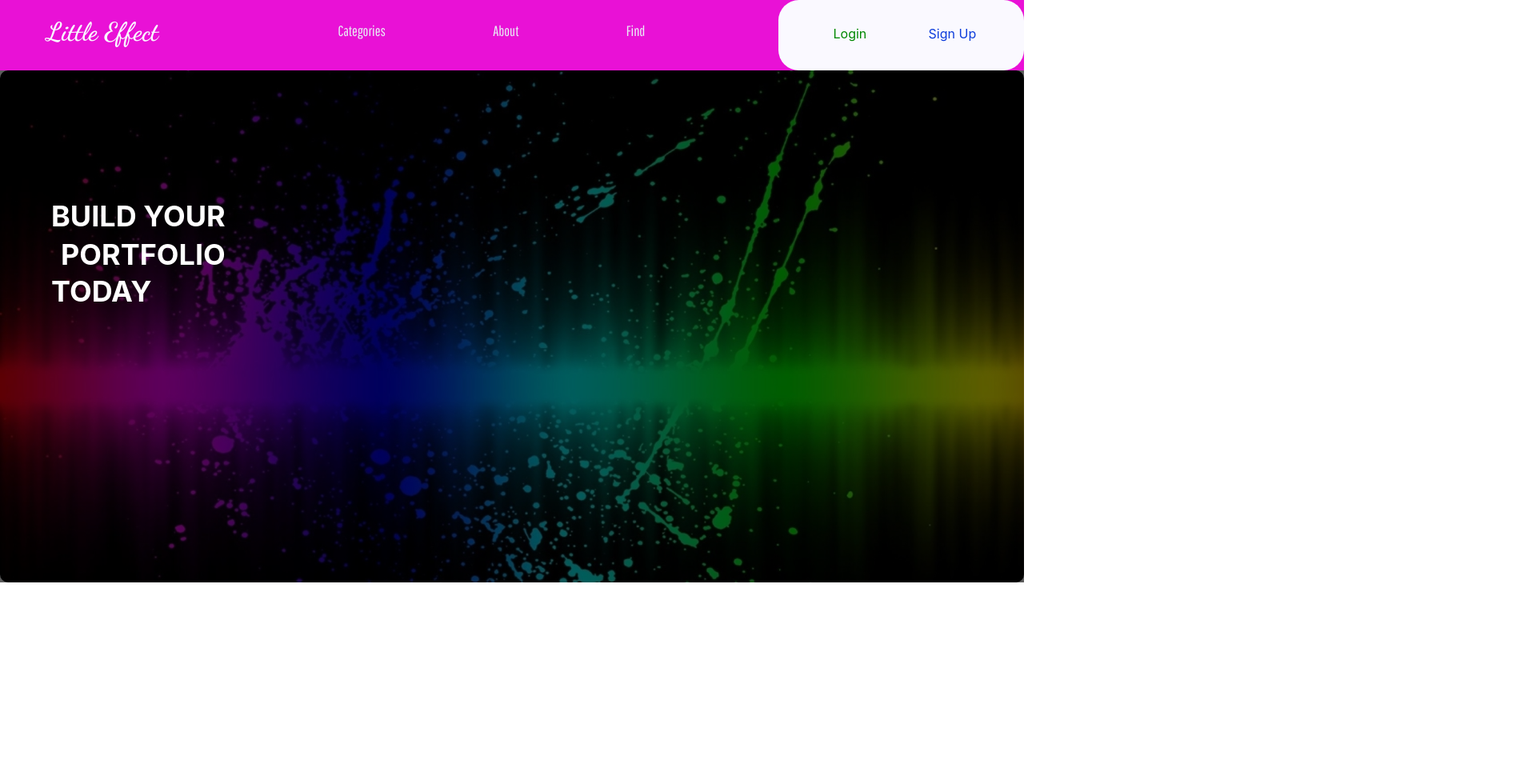
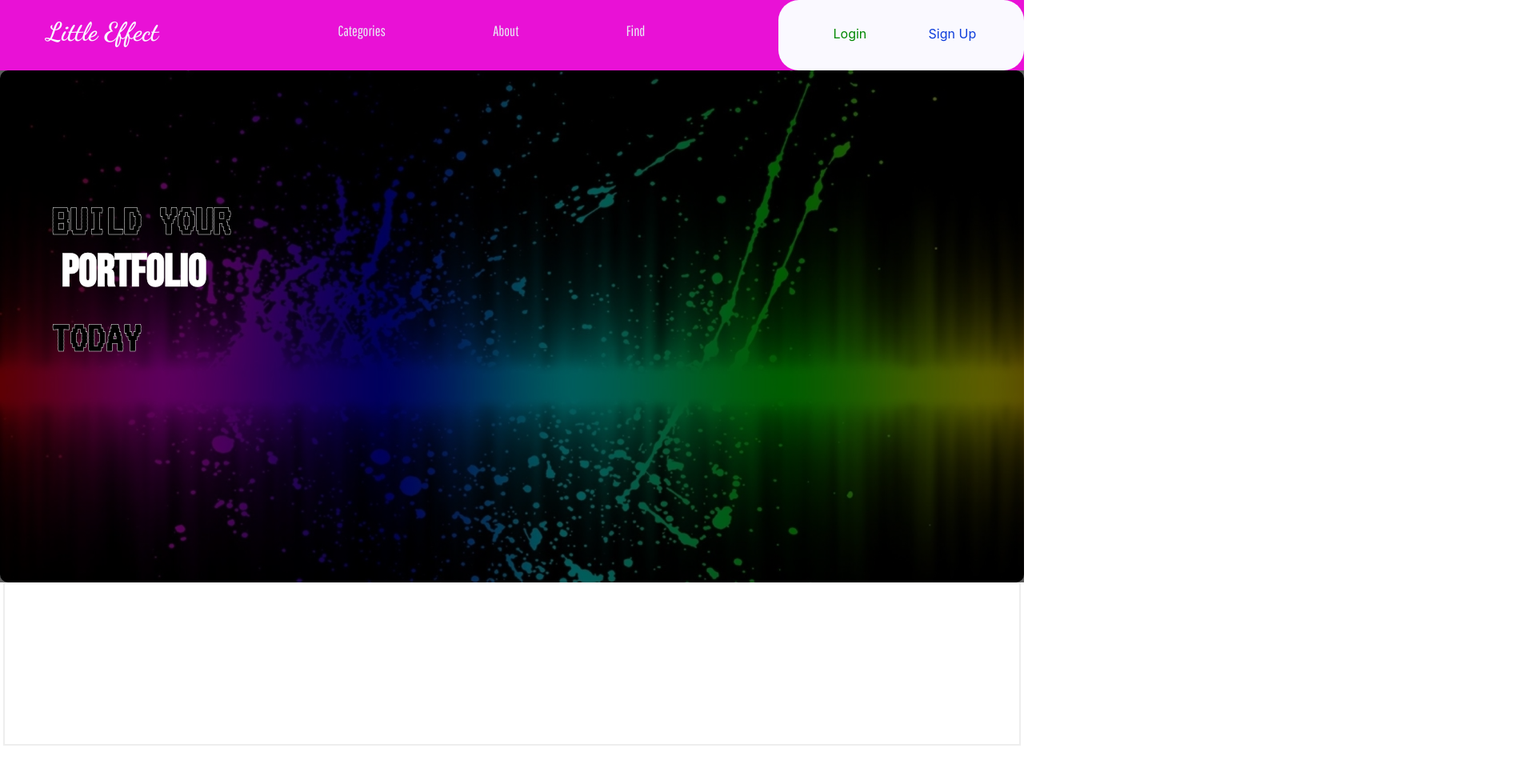
Before and after one commit to ec-ebube/Freelancing_frontend, a React (Create React App) app: page / in a window 1280 px wide. Shown: the top 970 px of the page at 80% size, 1920 px wide, since content can reach past the window. After the commit the page ends 932 px from the top, so only its background shows below. Built offline with nearby package versions, Linux system fonts and the light colour scheme.

Commit message:
17 July 2023 Update

```diff
--- a/src/Components/HomeTwo.js
+++ b/src/Components/HomeTwo.js
@@ -2,8 +2,8 @@ import React from "react";
 
 const HomeTwo = () => {
     return (
-       <div className="forHomeTwo">
-            <div className="cards">
+       <div className="marquee">
+            <div className="marquee--inner">
                 <span className="home2span">
                     <div className="card1"></div>
                     <div className="card2"></div>
--- a/src/Neccessary/Header.js
+++ b/src/Neccessary/Header.js
@@ -1,6 +1,6 @@
 import React from 'react'
 import DropCatergory from './DropCatergory'
-import { Link } from 'react-router-dom'
+// import { Link } from 'react-router-dom'
 import DropAbout from './DropAbout'
 
 function Header() {
--- a/src/Styles/Home.css
+++ b/src/Styles/Home.css
@@ -1,3 +1,12 @@
+@font-face {
+  font-family: VT323;
+  src: url(../Assets/Fonts/VT323/VT323-Regular.ttf);
+}
+@font-face {
+  font-family: Bebas_Neue;
+  src: url(../Assets/Fonts/Bebas_Neue/BebasNeue-Regular.ttf);
+}
+
 .home1 {
   background-image: url(../Assets/Images/R.jpg);
   background-repeat: no-repeat;
@@ -13,17 +22,21 @@
   width: 100%;
   background-color: rgba(0, 0, 0, 0.637);
   height: 80vh;
-  color: #fff;
+  /* color: #fff; */
 }
 .introtext {
   text-align: left;
   padding-top: 20vh;
   padding-left: 5%;
   text-transform: uppercase;
-  font-size: 36px;
+  font-size: 56px;
   font-weight: bold;
   bottom: 45%;
   display: block;
+  font-family: VT323;
+  color: #000;
+  -webkit-text-stroke-color: #fff;
+    -webkit-text-stroke-width: 0.5px;
 }
 .static1 {
   font-size: 4rem;
@@ -32,8 +45,9 @@
   font-size: 3rem;
 }
 .flip {
-  height: 50px;
+  height: 90px;
   overflow: hidden;
+  font-family: Bebas_Neue;
 }
 .flip > div > div {
   color: #fff;
@@ -74,8 +88,11 @@
   }
 }
 
-
 /* ==================Home Two Styling ======================== */
+/* .forHomeTwo {
+  width: 100%;
+  position: relative;
+}
 .cards {
   height: 55vh;
   display: flex;
@@ -84,8 +101,34 @@
   width: 350%;
   overflow: hidden;
 }
+.home2span {
+  height: 55vh;
+  display: inline;
+}
 .home2span > div {
+  height: 50vh;
   width: 40vw;
   background-color: brown;
   margin: 1vh 2vw;
+} */
+.marquee {
+  height: 200px;
+  width: 99%;
+  border: 2px solid #eee;
+  overflow: hidden;
+  /* box-sizing: border-box; */
+  position: relative;
+  margin: 0 auto;
 }
+
+.marquee--inner {
+  display: block;
+  width: 200%;
+  margin: 70px 0;
+  /* position: absolute; */
+  animation: marquee 20s linear infinite;
+}
+
+.marquee--inner:hover {
+  animation-play-state: paused;
+}
```
Also changed, not shown: src/Assets/Fonts/Bebas_Neue/BebasNeue-Regular.ttf (added), src/Assets/Fonts/Bebas_Neue/OFL.txt (added), src/Assets/Fonts/VT323/OFL.txt (added), src/Assets/Fonts/VT323/VT323-Regular.ttf (added).
